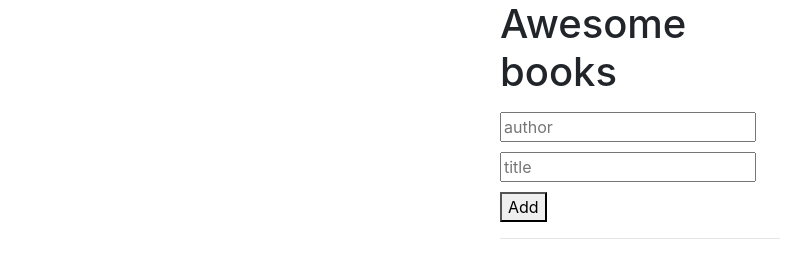
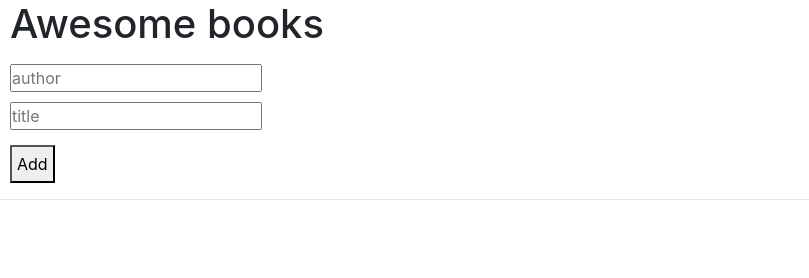
Before and after one commit to Mucyosoda/add-and-remove-localstorage, a plain HTML site: page index.html in a window 1280 px wide. Shown: the whole page, without its empty margins (0-809 px from the left). Drawn offline with nearby package versions, Linux system fonts and the light colour scheme.

Commit message:
Align elements to the left

```diff
--- a/style.css
+++ b/style.css
@@ -1,15 +1,15 @@
-body {
-  padding-left: 500px;
-  padding-right: 500px;
+* {
+	box-sizing: border-box;
+	margin: 0;
+	padding: 0;
+	list-style: none;
 }
-
 input {
   margin-bottom: 10px;
 }
 
 #container {
-  align-items: center;
-  align-content: center;
+	margin-left: 10px;
 }
 
 #task_wrapper {
@@ -26,6 +26,11 @@ input {
   cursor: pointer;
 }
 
+button {
+	padding: 5px;
+	margin-top: 5px;
+}
+
 .show {
   display: block;
 }
@@ -33,3 +38,7 @@ input {
 .hide {
   display: none;
 }
+
+h1 {
+	margin-left: 10px;
+}
```
